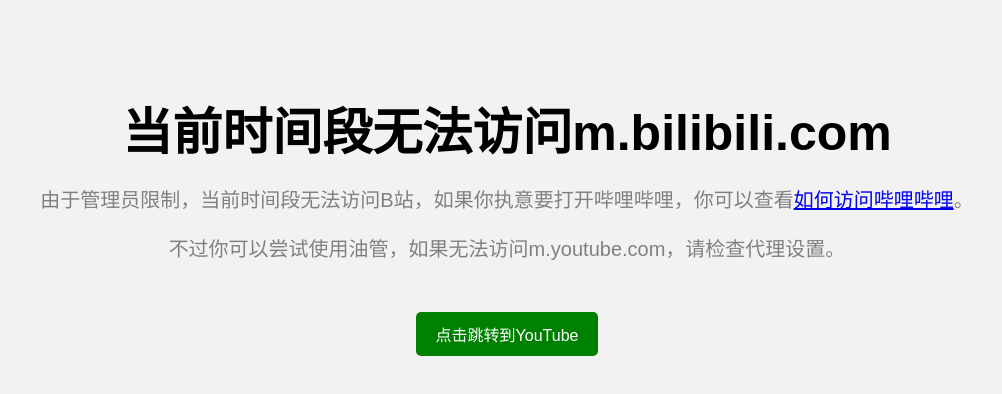
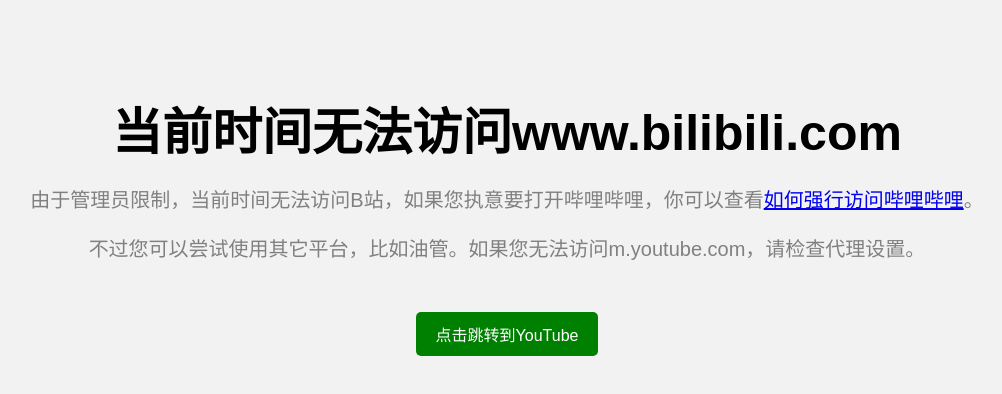
Before and after one commit to juhuon/wuhuno3highschool, a plain HTML site: page bilibili/index.html in a window 1280 px wide. Shown: the whole page, without its empty margins (133-1135 px from the left). Drawn offline with Linux system fonts and the light colour scheme.

Commit message:
Update index.html

```diff
--- a/bilibili/index.html
+++ b/bilibili/index.html
@@ -6,7 +6,7 @@
 
     <meta charset="UTF-8">
 
-    <title>无法访问B站</title>
+    <title>无法与bilibili.com建立连接</title>
 
     <style>
 
@@ -70,11 +70,11 @@
 
 <body>
 
-    <h1>当前时间段无法访问m.bilibili.com</h1>
+    <h1>当前时间无法访问www.bilibili.com</h1>
 
-    <p>由于管理员限制，当前时间段无法访问B站，如果你执意要打开哔哩哔哩，你可以查看<a href="https://www.baidu.com/s?word=%E8%84%91%E5%AD%90%E6%9C%89%E7%97%85%E6%80%8E%E4%B9%88%E5%8A%9E%EF%BC%9F" target="_blank">如何访问哔哩哔哩</a>。</p>
+    <p>由于管理员限制，当前时间无法访问B站，如果您执意要打开哔哩哔哩，你可以查看<a href="https://www.baidu.com/s?word=%E8%84%91%E5%AD%90%E6%9C%89%E7%97%85%E6%80%8E%E4%B9%88%E5%8A%9E%EF%BC%9F" target="_blank">如何强行访问哔哩哔哩</a>。</p>
 
-    <p>不过你可以尝试使用油管，如果无法访问m.youtube.com，请检查代理设置。</p>
+    <p>不过您可以尝试使用其它平台，比如油管。如果您无法访问m.youtube.com，请检查代理设置。</p>
 
     <a href="https://m.youtube.com/" class="btn">点击跳转到YouTube</a>
 
```
